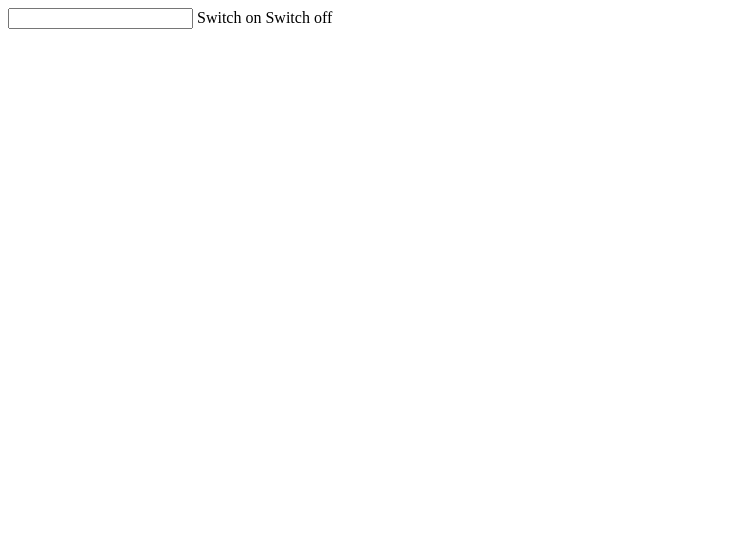
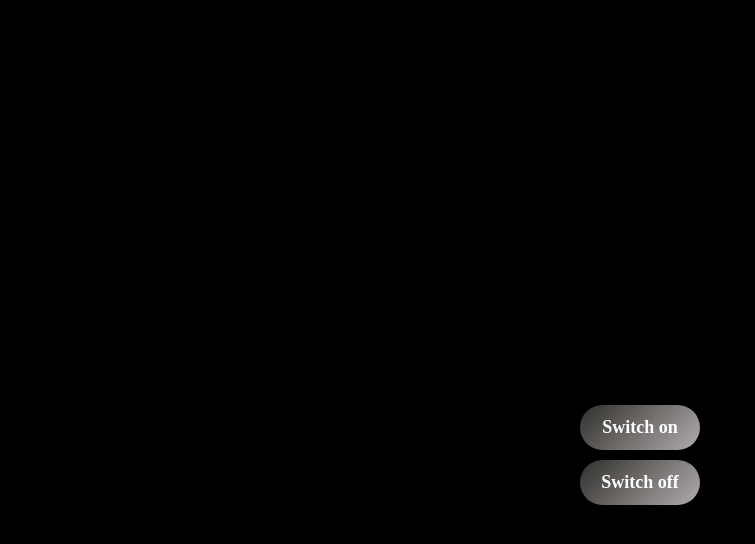
Before and after one commit to MihirParmar011/Glow-Bulb, a plain HTML site: page index.html in a window 1280 px wide. Shown: the whole page, without its empty margins (0-755 px from the left). Drawn offline with Linux system fonts and the light colour scheme; the site is published under a folder, as on GitHub Pages, so addresses that start at the root find nothing; some icons are missing.

Commit message:
Final Code

```diff
--- a/index.html
+++ b/index.html
@@ -4,7 +4,7 @@
     <meta charset="UTF-8">
     <meta name="viewport" content="width=device-width, initial-scale=1.0">
     <title>Bulb</title>
-    <link rel="stylesheet" href="/assets/styles.css">
+    <link rel="stylesheet" href="styles.css">
     <link
         rel="stylesheet"
         href="https://site-assets.fontawesome.com/releases/v6.7.2/css/all.css"
```
Also changed, not shown: styles.css (renamed from assets/styles.css).
